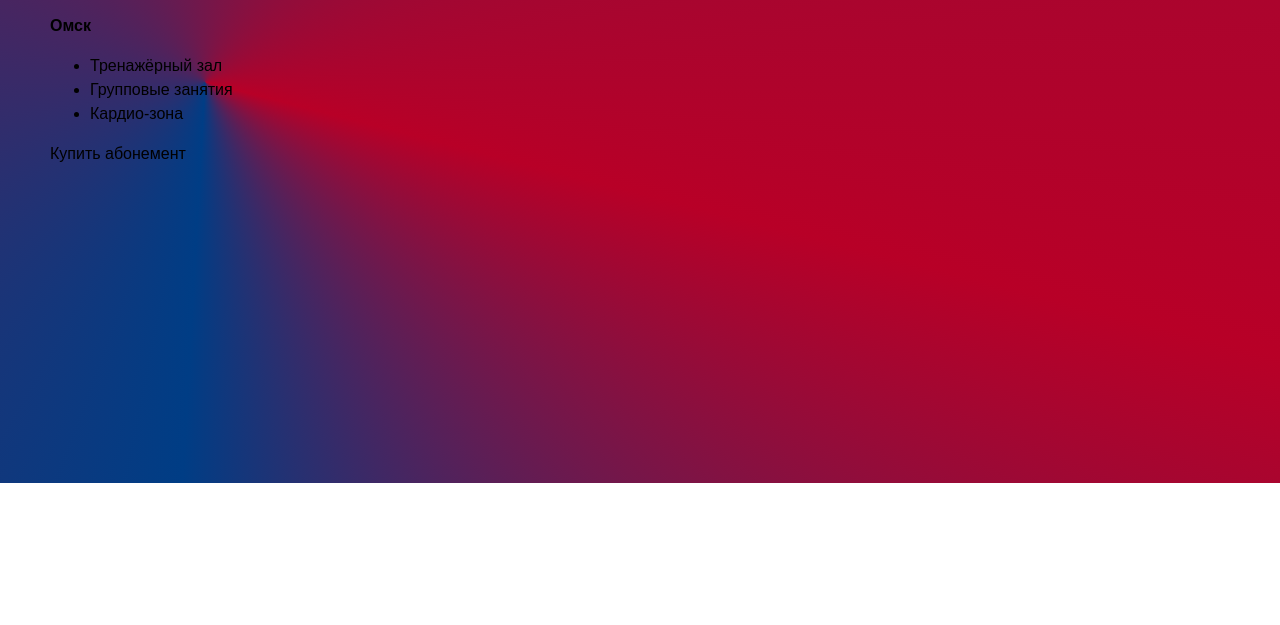
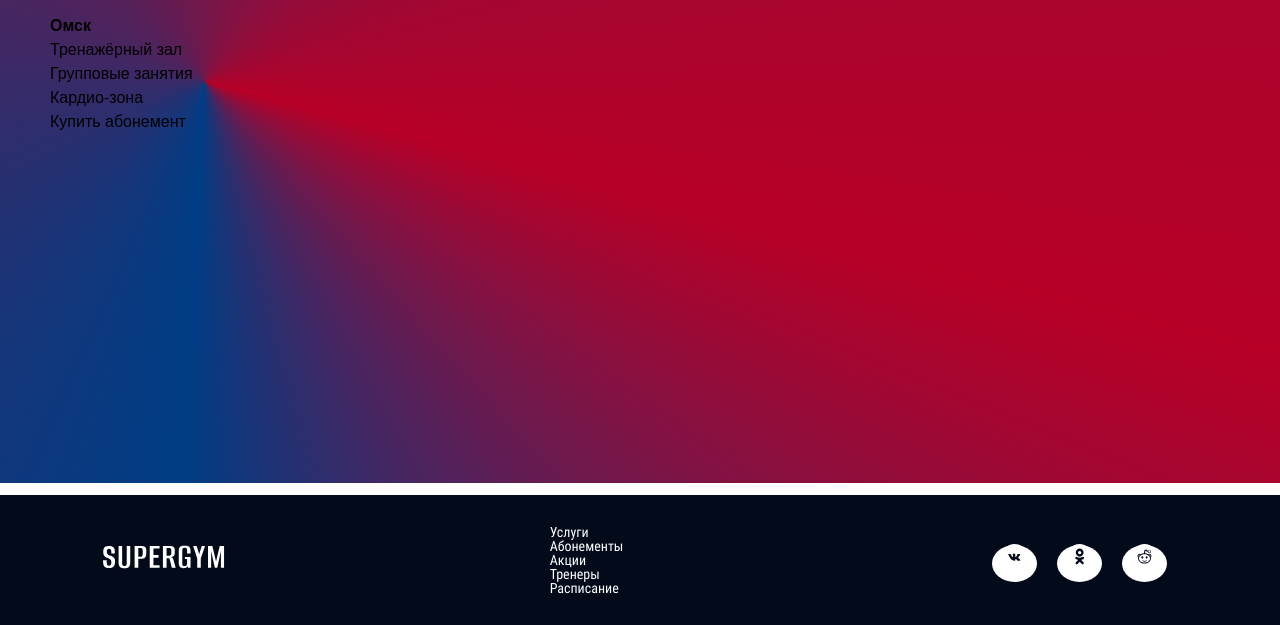
Before and after one commit to SvetlaBu/Fitness, a website: page source/index.html in a window 1280 px wide. Shown: the part 175-800 px from the top of the page. Drawn offline with nearby package versions, Linux system fonts and the light colour scheme; files that its build step writes are made by us from their sources; files whose address does not match are found by name.

Commit message:
Добавляет разметку подвала

```diff
--- a/source/index.html
+++ b/source/index.html
@@ -13,9 +13,9 @@
   <body>
     <div class="wrapper">
       <header class="main-header">
-        <nav class="main-header__container">
-          <a class="main-header__logo" href="">
-            <svg width="122" height="44" role="img" aria-label="Логотип фитнес-центра Супержим.">
+        <nav class="container">
+          <a class="logo" href="#">
+            <svg width="122" height="44" aria-label="Логотип фитнес-центра Супержим.">
               <use xlink:href="img/sprite.svg#logo"></use>
             </svg>
           </a>
@@ -42,8 +42,56 @@
           <a class="hero__button" href="#">Купить абонемент</a>
         </section>
       </main>
-      <footer>
-        <div class="container"></div>
+      <footer class="main-footer">
+        <div class="container">
+          <a class="logo" href="#">
+            <svg width="122" height="44" role="img" aria-label="Логотип фитнес-центра Супержим.">
+              <use xlink:href="img/sprite.svg#logo"></use>
+            </svg>
+          </a>
+          <nav class="nav-site">
+            <ul>
+              <li>
+                <a href="#">Услуги</a>
+              </li>
+              <li>
+                <a href="#">Абонементы</a>
+              </li>
+              <li>
+                <a href="#">Акции</a>
+              </li>
+              <li>
+                <a href="#">Тренеры</a>
+              </li>
+              <li>
+                <a href="#">Расписание</a>
+              </li>
+            </ul>
+          </nav>
+          <ul class="social">
+            <li class="social__item">
+              <a class="social__link">
+                <svg width="25" height="25" aria-label="Наша страница ВКонтакте.">
+                  <use xlink:href="img/sprite/sprite.svg#vk"></use>
+                </svg>
+              </a>
+            </li>
+            <li class="social__item">
+              <a class="social__link">
+                <svg width="25" height="25" aria-label="Наша страница в Одноклассниках.">
+                  <use xlink:href="img/sprite/sprite.svg#ok"></use>
+                </svg>
+              </a>
+            </li>
+            <li class="social__item">
+              <a class="social__link">
+                <svg width="25" height="25" aria-label="Наша страница на Реддит.">
+                  <use xlink:href="img/sprite/sprite.svg#reddit"></use>
+                </svg>
+              </a>
+            </li>
+          </ul>
+        </div>
       </footer>
     </div>
 
--- /dev/null
+++ b/source/sass/blocks/container.scss
@@ -0,0 +1,16 @@
+.container {
+  width: 100%;
+  padding: 30px 103px;
+  display: flex;
+  flex-wrap: wrap;
+  justify-content: space-between;
+  align-items: center;
+
+  @include vp-1199 {
+    padding: 40px 45px;
+  }
+
+  @include vp-767 {
+    padding: 20px 15px;
+  }
+}
--- /dev/null
+++ b/source/sass/blocks/logo.scss
@@ -0,0 +1,11 @@
+.logo svg {
+  @include vp-1199 {
+    width: 82px;
+    height: 18px;
+  }
+
+  @include vp-767 {
+    width: 70px;
+    height: 24px;
+  }
+}
--- /dev/null
+++ b/source/sass/blocks/main-footer.scss
@@ -0,0 +1,16 @@
+.main-footer {
+  width: 100%;
+  background-color: #030a1a;
+}
+
+.main-footer .logo {
+  width: 88px;
+
+  @include vp-1199 {
+    width: 82px;
+  }
+
+  @include vp-767 {
+    width: 68px;
+  }
+}
--- a/source/sass/blocks/main-header.scss
+++ b/source/sass/blocks/main-header.scss
@@ -2,35 +2,6 @@
   overflow: hidden;
   position: absolute;
   width: 100%;
-}
-
-.main-header__container {
-  width: 100%;
-  padding: 30px 103px;
-  display: flex;
-  flex-wrap: wrap;
-  justify-content: space-between;
-  align-items: center;
-
-  @include vp-1199 {
-    padding: 40px 45px;
-  }
-
-  @include vp-767 {
-    padding: 20px 15px;
-  }
-}
-
-.main-header__logo svg {
-  @include vp-1199 {
-    width: 82px;
-    height: 18px;
-  }
-
-  @include vp-767 {
-    width: 70px;
-    height: 24px;
-  }
 }
 
 .main-header__item {
--- /dev/null
+++ b/source/sass/blocks/nav-site.scss
@@ -0,0 +1,7 @@
+.nav-site {
+  font-family: "Roboto Condensed", "Arial", sans-serif;
+  font-weight: 400;
+  font-size: 14px;
+  line-height: 14px;
+  color: $color-default-white;
+}
--- /dev/null
+++ b/source/sass/blocks/social.scss
@@ -0,0 +1,13 @@
+.social {
+  @include flex;
+}
+
+.social li {
+  margin: 10px;
+}
+
+.social__link {
+  padding: 10px;
+  background-color: $color-default-white;
+  border-radius: 50%;
+}
--- a/source/sass/global/utils.scss
+++ b/source/sass/global/utils.scss
@@ -20,6 +20,18 @@
 
   main {
     flex-grow: 1;
+  }
+
+  ul {
+    margin: 0;
+    padding: 0;
+    list-style: none;
+  }
+
+  li {
+    margin: 0;
+    padding: 0;
+    list-style: none;
   }
 }
 
--- a/source/sass/mixins.scss
+++ b/source/sass/mixins.scss
@@ -80,6 +80,11 @@
   }
 }
 
+@mixin flex {
+  display: flex;
+  flex-wrap: wrap;
+}
+
 // Mobile first
 
 // @mixin vp-375 {
--- a/source/sass/style.scss
+++ b/source/sass/style.scss
@@ -24,7 +24,12 @@
 @import "blocks/custom-toggle";
 @import "blocks/custom-select";
 @import "blocks/main-header";
+@import "blocks/container";
+@import "blocks/logo";
 @import "blocks/hero";
+@import "blocks/main-footer";
+@import "blocks/nav-site";
+@import "blocks/social";
 // ---------------------------------
 
 // ❗❗❗ запрещено использовать изображения в css, касается как jpg \ png, так и svg
```
Also changed, not shown: build/css/style.css, build/css/style.min.css, build/index.html, 1 other file.
